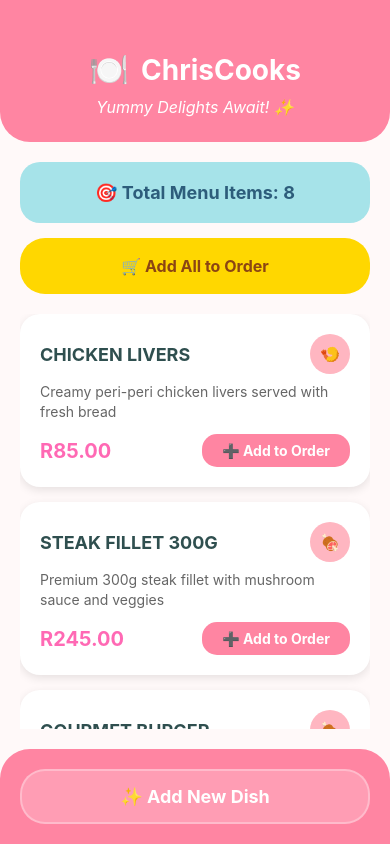
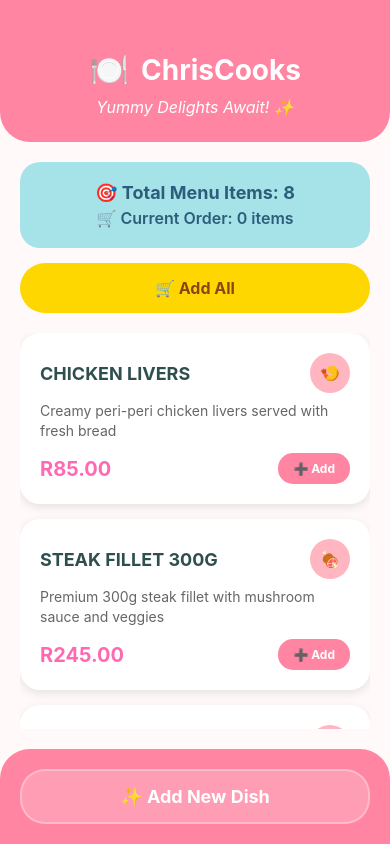
Before and after one commit to ST10496778/MAST-POE-PART-2, a React Native app: screen / in a window 390 px wide. Built offline with nearby package versions, Linux system fonts and the light colour scheme.

Commit message:
enhnce functionality

```diff
--- a/App.tsx
+++ b/App.tsx
@@ -14,7 +14,12 @@ interface MenuItem {
 }
 
 // MenuItem Component
-const MenuItemComponent = ({ item, onAddToOrder }: { item: MenuItem; onAddToOrder: (item: MenuItem) => void }) => (
+const MenuItemComponent = ({ item, onAddToOrder, onRemoveFromOrder, isInOrder }: {
+  item: MenuItem;
+  onAddToOrder: (item: MenuItem) => void;
+  onRemoveFromOrder: (itemId: string) => void;
+  isInOrder: boolean;
+}) => (
   <View style={styles.menuItem}>
     <View style={styles.dishHeader}>
       <Text style={styles.dishName}>{item.name}</Text>
@@ -30,9 +35,22 @@ const MenuItemComponent = ({ item, onAddToOrder }: { item: MenuItem; onAddToOrde
     <Text style={styles.dishDescription}>{item.description}</Text>
     <View style={styles.itemFooter}>
       <Text style={styles.dishPrice}>R{item.price.toFixed(2)}</Text>
-      <TouchableOpacity style={styles.addButton} onPress={() => onAddToOrder(item)}>
-        <Text style={styles.addButtonText}>➕ Add to Order</Text>
+      <View style={styles.buttonContainer}>
+        {isInOrder && (
+          <TouchableOpacity
+            style={[styles.actionButton, styles.removeButton]}
+            onPress={() => onRemoveFromOrder(item.id)}
+          >
+            <Text style={styles.actionButtonText}>➖ Remove</Text>
           </TouchableOpacity>
+        )}
+        <TouchableOpacity
+          style={[styles.actionButton, styles.addButton]}
+          onPress={() => onAddToOrder(item)}
+        >
+          <Text style={styles.actionButtonText}>➕ Add</Text>
+        </TouchableOpacity>
+      </View>
     </View>
   </View>
 );
@@ -149,6 +167,25 @@ export default function App() {
     Alert.alert('Added!', `${item.name} added to your order!`);
   };
 
+  const handleRemoveFromOrder = (itemId: string) => {
+    const itemIndex = orderItems.findIndex(item => item.id === itemId);
+    if (itemIndex > -1) {
+      const updatedOrder = [...orderItems];
+      const removedItem = updatedOrder.splice(itemIndex, 1)[0];
+      setOrderItems(updatedOrder);
+      Alert.alert('Removed!', `${removedItem.name} removed from your order!`);
+    }
+  };
+
+  const handleRemoveAllFromOrder = () => {
+    if (orderItems.length === 0) {
+      Alert.alert('Oops!', 'No items in your order to remove.');
+      return;
+    }
+    setOrderItems([]);
+    Alert.alert('Cleared!', 'All items removed from your order!');
+  };
+
   const handleAddAllToOrder = () => {
     if (menuItems.length === 0) {
       Alert.alert('Oops!', 'No menu items to add.');
@@ -156,6 +193,10 @@ export default function App() {
     }
     setOrderItems([...orderItems, ...menuItems]);
     Alert.alert('Awesome!', `All ${menuItems.length} items added to your order!`);
+  };
+
+  const isItemInOrder = (itemId: string) => {
+    return orderItems.some(item => item.id === itemId);
   };
 
   const getTotalMenuItems = () => menuItems.length;
@@ -178,20 +219,40 @@ export default function App() {
             <Text style={styles.orderSummaryText}>
               🛒 Order: {orderItems.length} items | Total: R{getOrderTotal().toFixed(2)}
             </Text>
+            <TouchableOpacity
+              style={styles.removeAllButton}
+              onPress={handleRemoveAllFromOrder}
+            >
+              <Text style={styles.removeAllButtonText}>🗑️ Clear Order</Text>
+            </TouchableOpacity>
           </View>
         )}
 
         <View style={styles.totalContainer}>
           <Text style={styles.totalText}>🎯 Total Menu Items: {getTotalMenuItems()}</Text>
+          <Text style={styles.orderTotalText}>🛒 Current Order: {orderItems.length} items</Text>
         </View>
 
+        <View style={styles.actionButtonsRow}>
           <TouchableOpacity style={styles.addAllButton} onPress={handleAddAllToOrder}>
-          <Text style={styles.addAllButtonText}>🛒 Add All to Order</Text>
+            <Text style={styles.addAllButtonText}>🛒 Add All</Text>
           </TouchableOpacity>
+          {orderItems.length > 0 && (
+            <TouchableOpacity style={styles.removeAllButtonSmall} onPress={handleRemoveAllFromOrder}>
+              <Text style={styles.removeAllButtonText}>🗑️ Clear All</Text>
+            </TouchableOpacity>
+          )}
+        </View>
 
         <ScrollView style={styles.menuContainer} showsVerticalScrollIndicator={false}>
           {menuItems.map((item) => (
-            <MenuItemComponent key={item.id} item={item} onAddToOrder={handleAddToOrder} />
+            <MenuItemComponent
+              key={item.id}
+              item={item}
+              onAddToOrder={handleAddToOrder}
+              onRemoveFromOrder={handleRemoveFromOrder}
+              isInOrder={isItemInOrder(item.id)}
+            />
           ))}
         </ScrollView>
       </View>
@@ -225,7 +286,9 @@ export default function App() {
               placeholderTextColor="#A8A8A8"
               value={dishName}
               onChangeText={setDishName}
+              maxLength={50}
             />
+            <Text style={styles.charCount}>{dishName.length}/50</Text>
           </View>
 
           <View style={styles.inputCard}>
@@ -239,7 +302,9 @@ export default function App() {
               multiline
               numberOfLines={4}
               textAlignVertical="top"
+              maxLength={200}
             />
+            <Text style={styles.charCount}>{dishDescription.length}/200</Text>
           </View>
 
           <View style={styles.inputCard}>
@@ -267,22 +332,50 @@ export default function App() {
 
           <View style={styles.inputCard}>
             <Text style={styles.label}>💰 Price</Text>
+            <View style={styles.priceContainer}>
+              <Text style={styles.currencySymbol}>R</Text>
               <TextInput
-              style={styles.input}
-              placeholder="How much for this delight?"
+                style={[styles.input, styles.priceInput]}
+                placeholder="0.00"
                 placeholderTextColor="#A8A8A8"
                 value={dishPrice}
                 onChangeText={setDishPrice}
                 keyboardType="decimal-pad"
               />
             </View>
+            {dishPrice && !isNaN(parseFloat(dishPrice)) && parseFloat(dishPrice) > 0 && (
+              <Text style={styles.pricePreview}>
+                Price: R{parseFloat(dishPrice).toFixed(2)}
+              </Text>
+            )}
+          </View>
+
+          <View style={styles.formSummary}>
+            <Text style={styles.formSummaryTitle}>Dish Summary:</Text>
+            <Text style={styles.formSummaryText}>
+              {dishName || 'No name'} • {selectedCourse} • {dishPrice ? `R${parseFloat(dishPrice).toFixed(2)}` : 'No price'}
+            </Text>
+          </View>
 
           <View style={styles.buttonGroup}>
-            <TouchableOpacity style={styles.saveButton} onPress={handleAddDish}>
+            <TouchableOpacity
+              style={[
+                styles.saveButton,
+                (!dishName.trim() || !dishDescription.trim() || !dishPrice.trim()) && styles.saveButtonDisabled
+              ]}
+              onPress={handleAddDish}
+              disabled={!dishName.trim() || !dishDescription.trim() || !dishPrice.trim()}
+            >
               <Text style={styles.saveButtonText}>💾 Save Dish</Text>
             </TouchableOpacity>
 
-            <TouchableOpacity style={styles.cancelButton} onPress={() => setCurrentScreen('home')}>
+            <TouchableOpacity style={styles.cancelButton} onPress={() => {
+              setDishName('');
+              setDishDescription('');
+              setSelectedCourse('Starters');
+              setDishPrice('');
+              setCurrentScreen('home');
+            }}>
               <Text style={styles.cancelButtonText}>❌ Cancel</Text>
             </TouchableOpacity>
           </View>
@@ -350,12 +443,14 @@ const styles = StyleSheet.create({
     padding: 15,
     borderRadius: 15,
     marginBottom: 15,
+    alignItems: 'center',
   },
   orderSummaryText: {
     color: '#8B4513',
     fontSize: 16,
     fontWeight: 'bold',
     textAlign: 'center',
+    marginBottom: 10,
   },
   totalContainer: {
     backgroundColor: '#A6E3E9',
@@ -368,17 +463,47 @@ const styles = StyleSheet.create({
     color: '#2D5D7B',
     fontSize: 18,
     fontWeight: 'bold',
+    marginBottom: 5,
+  },
+  orderTotalText: {
+    color: '#2D5D7B',
+    fontSize: 16,
+    fontWeight: '600',
+  },
+  actionButtonsRow: {
+    flexDirection: 'row',
+    justifyContent: 'space-between',
+    marginBottom: 20,
+    gap: 10,
   },
   addAllButton: {
     backgroundColor: '#FFD700',
     borderRadius: 25,
-    padding: 18,
+    padding: 15,
     alignItems: 'center',
-    marginBottom: 20,
+    flex: 1,
   },
   addAllButtonText: {
     color: '#8B4513',
     fontSize: 16,
+    fontWeight: 'bold',
+  },
+  removeAllButton: {
+    backgroundColor: '#FF6B6B',
+    borderRadius: 15,
+    padding: 10,
+    paddingHorizontal: 20,
+  },
+  removeAllButtonSmall: {
+    backgroundColor: '#FF6B6B',
+    borderRadius: 25,
+    padding: 15,
+    alignItems: 'center',
+    flex: 1,
+  },
+  removeAllButtonText: {
+    color: 'white',
+    fontSize: 14,
     fontWeight: 'bold',
   },
   menuContainer: {
@@ -413,7 +538,6 @@ const styles = StyleSheet.create({
     justifyContent: 'space-between',
     alignItems: 'center',
     marginBottom: 8,
-
   },
   dishName: {
     fontSize: 18,
@@ -449,16 +573,25 @@ const styles = StyleSheet.create({
     fontWeight: 'bold',
     color: '#FF69B4',
   },
-  addButton: {
-    backgroundColor: '#FF85A2',
-    paddingHorizontal: 20,
+  buttonContainer: {
+    flexDirection: 'row',
+    gap: 10,
+  },
+  actionButton: {
+    paddingHorizontal: 15,
     paddingVertical: 8,
     borderRadius: 15,
   },
-  addButtonText: {
+  addButton: {
+    backgroundColor: '#FF85A2',
+  },
+  removeButton: {
+    backgroundColor: '#FF6B6B',
+  },
+  actionButtonText: {
     color: 'white',
     fontWeight: 'bold',
-    fontSize: 14,
+    fontSize: 12,
   },
   formContainer: {
     flex: 1,
@@ -488,6 +621,12 @@ const styles = StyleSheet.create({
     height: 120,
     textAlignVertical: 'top',
   },
+  charCount: {
+    textAlign: 'right',
+    fontSize: 12,
+    color: '#999',
+    marginTop: 5,
+  },
   courseContainer: {
     marginTop: 5,
   },
@@ -512,6 +651,41 @@ const styles = StyleSheet.create({
     color: 'white',
     fontWeight: 'bold',
   },
+  priceContainer: {
+    flexDirection: 'row',
+    alignItems: 'center',
+  },
+  currencySymbol: {
+    fontSize: 18,
+    fontWeight: 'bold',
+    color: '#FF85A2',
+    marginRight: 10,
+  },
+  priceInput: {
+    flex: 1,
+  },
+  pricePreview: {
+    marginTop: 10,
+    fontSize: 14,
+    color: '#666',
+    fontStyle: 'italic',
+  },
+  formSummary: {
+    backgroundColor: 'rgba(255, 133, 162, 0.1)',
+    borderRadius: 15,
+    padding: 15,
+    marginBottom: 15,
+  },
+  formSummaryTitle: {
+    fontSize: 16,
+    fontWeight: 'bold',
+    color: '#FF85A2',
+    marginBottom: 5,
+  },
+  formSummaryText: {
+    fontSize: 14,
+    color: '#666',
+  },
   buttonGroup: {
     marginTop: 10,
   },
@@ -521,6 +695,10 @@ const styles = StyleSheet.create({
     padding: 18,
     alignItems: 'center',
     marginBottom: 12,
+  },
+  saveButtonDisabled: {
+    backgroundColor: '#FFB6C1',
+    opacity: 0.6,
   },
   saveButtonText: {
     color: 'white',
```
Lines whose indentation alone changed are shown as unchanged.
